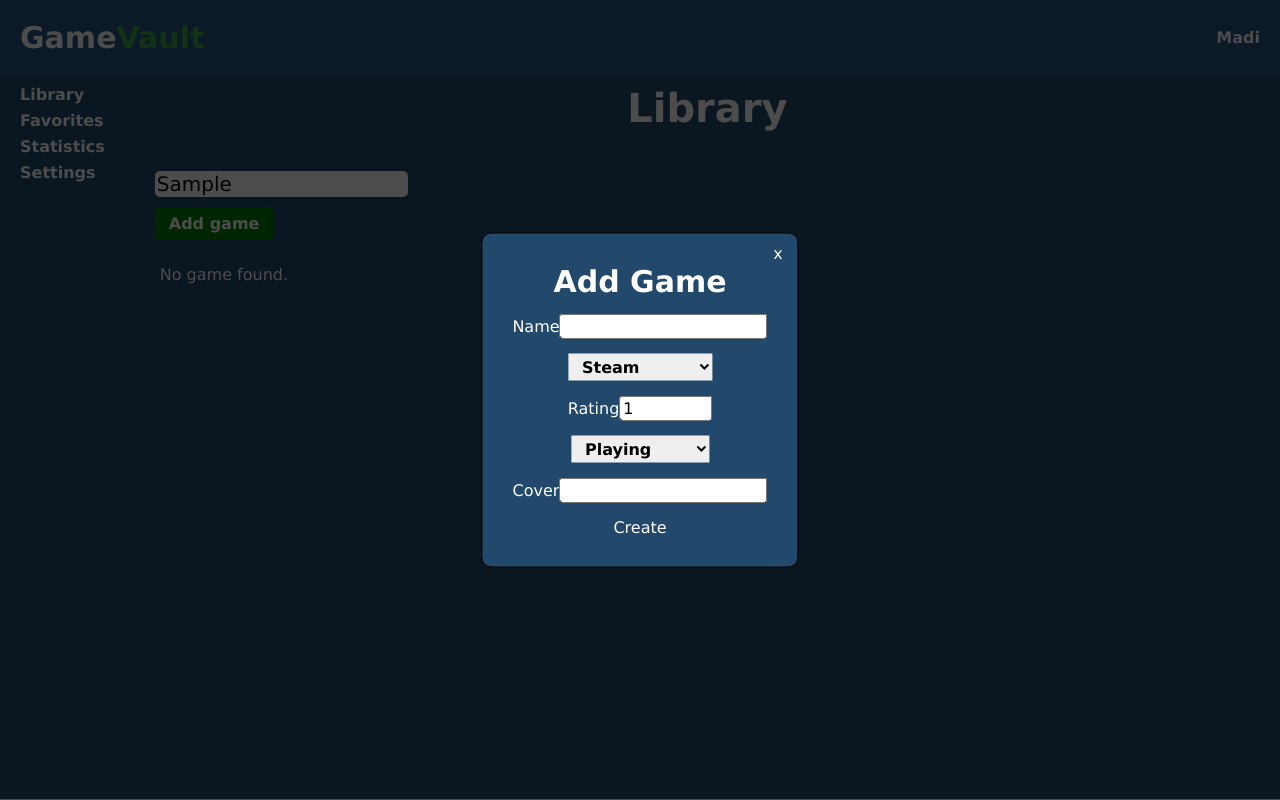
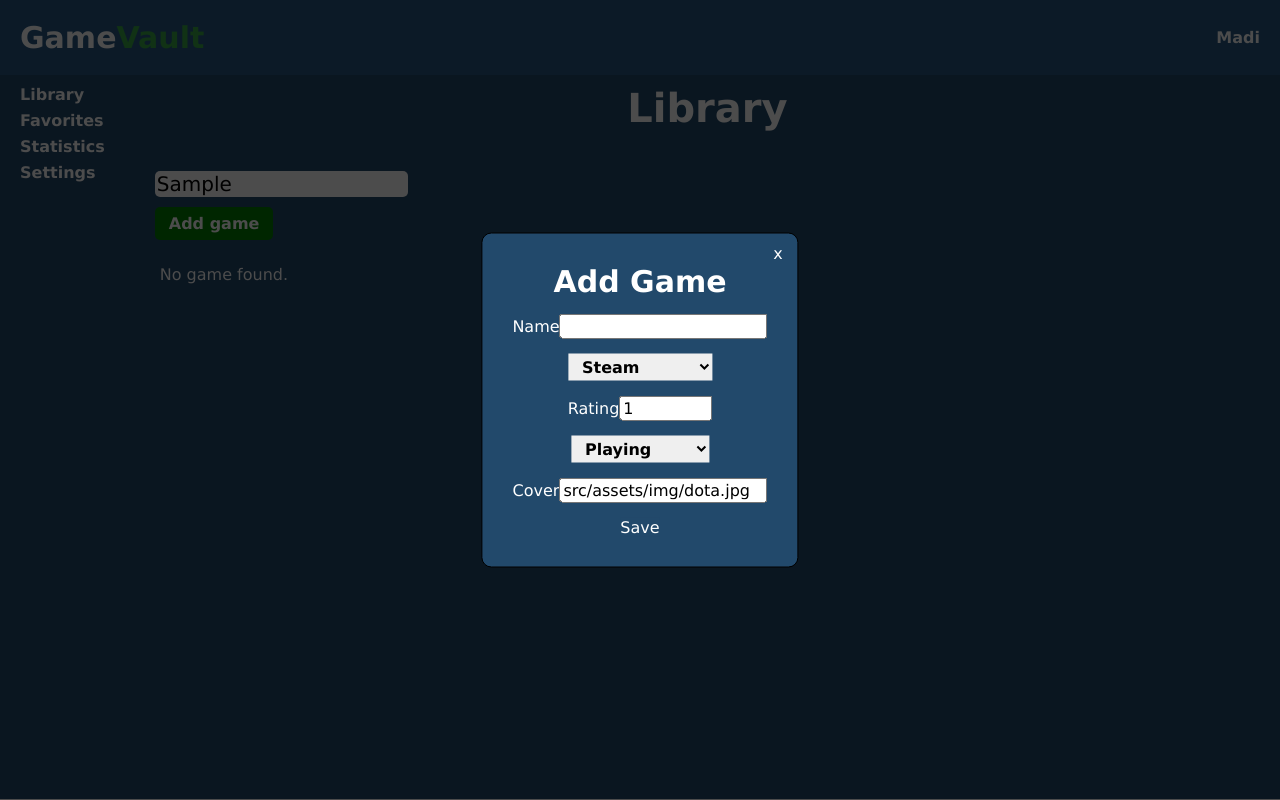
Before and after one commit to Sprowds/game-vault, a React (Vite) app: page / in a window 1280 px wide. Both pictures are taken after typing "Sample" into the empty fields and a click on the button "Add game". Built offline with nearby package versions, Linux system fonts and the light colour scheme.

Commit message:
GameForm v0.0.1
Changed AddGameForm to GameForm
Now GameForm can work in 2 mods: edit and add
Added some little fixes

```diff
--- a/index.html
+++ b/index.html
@@ -4,7 +4,7 @@
     <meta charset="UTF-8" />
     <link rel="icon" type="image/svg+xml" href="/favicon.svg" />
     <meta name="viewport" content="width=device-width, initial-scale=1.0" />
-    <title>game-vault</title>
+    <title>Game Vault</title>
   </head>
   <body>
     <div id="root"></div>
--- a/src/components/GameCard/GameCard.jsx
+++ b/src/components/GameCard/GameCard.jsx
@@ -2,7 +2,7 @@ import classes from "./GameCard.module.css";
 import starIcon from "../../assets/icon/star-icon.svg";
 import Platform from "../Platform/Platform";
 
-const GameCard = ({ gameData, deleteGame }) => {
+const GameCard = ({ gameData, deleteGame, gameFormToogle }) => {
   let ratingColor;
   if (gameData.rating >= 4) ratingColor = "#33ff00";
   else if (gameData.rating >= 3) ratingColor = "#fff239";
@@ -24,14 +24,24 @@ const GameCard = ({ gameData, deleteGame }) => {
           {gameData.rating.toFixed(2)}
         </p>
       </div>
+      <div className={classes.interactWrapper}>
         <button
           className={classes.deleteBtn}
           onClick={() => {
             deleteGame(gameData.id);
           }}
         >
-        Удалить
+          Delete
         </button>
+        <button
+          className={classes.editBtn}
+          onClick={() => {
+            gameFormToogle(true, "edit", gameData.id);
+          }}
+        >
+          Edit
+        </button>
+      </div>
     </li>
   );
 };
--- a/src/components/GameCard/GameCard.module.css
+++ b/src/components/GameCard/GameCard.module.css
@@ -50,7 +50,15 @@
   max-width: 10px;
 }
 
+.interactWrapper {
+  display: flex;
+  justify-content: space-between;
+
+  margin-top: 10px;
+}
+
 .deleteBtn {
+  width: 45%;
   padding: 5px 13px;
 
   border: 1px solid var(--alert-color);
@@ -66,3 +74,21 @@
   background-color: var(--alert-color);
   color: #fff;
 }
+
+.editBtn {
+  width: 45%;
+  padding: 5px 13px;
+
+  border: 1px solid rgb(206, 138, 12);
+  border-radius: 16px;
+
+  font-weight: 600;
+  color: rgb(206, 138, 12);
+
+  transition: 0.2s;
+}
+
+.editBtn:hover {
+  background-color: rgb(206, 138, 12);
+  color: #fff;
+}
--- /dev/null
+++ b/src/components/GameForm/GameForm.jsx
@@ -0,0 +1,98 @@
+import classes from "./GameForm.module.css";
+import SelectDropdown from "../../ui/SelectDropdown/SelectDropdown";
+import platformList from "../../data/platformList.json";
+import statusList from "../../data/statusList.json";
+import useBodyScrollLock from "../../hooks/useBodyScrollLock";
+import { useState } from "react";
+import INITIAL_NEW_GAME from "../../utils/INITIAL_NEW_GAME";
+
+const GameForm = ({ mode, initialGame, gameChange, gameFormToogle }) => {
+  useBodyScrollLock();
+
+  const [newGame, setNewGame] = useState(initialGame);
+
+  function handleChange(event) {
+    const { name, value } = event.target;
+
+    setNewGame((prev) => ({
+      ...prev,
+      [name]: value,
+    }));
+  }
+
+  function handleSubmit(event) {
+    event.preventDefault();
+    gameFormToogle(false, "");
+
+    gameChange(newGame);
+    setNewGame(INITIAL_NEW_GAME);
+  }
+
+  return (
+    <>
+      <div
+        className={classes.modal__overlay}
+        onClick={() => gameFormToogle(false, "")}
+      ></div>
+      <form className={classes.gameForm} onSubmit={handleSubmit}>
+        <h3 className={classes.title}>{mode} Game</h3>
+        <div className="name">
+          <label htmlFor="gameName">Name</label>
+          <input
+            type="text"
+            name="name"
+            value={newGame.name}
+            onChange={handleChange}
+            required
+          />
+        </div>
+        <SelectDropdown
+          value={newGame.platform}
+          name="platform"
+          options={Object.keys(platformList)}
+          onChange={handleChange}
+        />
+        <div className="rating">
+          <label htmlFor="ratingEnter">Rating</label>
+          <input
+            type="number"
+            id="ratingEnter"
+            name="rating"
+            value={newGame.rating}
+            onChange={handleChange}
+            min="1"
+            max="5"
+            step="0.01"
+          />
+        </div>
+        <SelectDropdown
+          value={newGame.status}
+          name="status"
+          options={Object.values(statusList)}
+          onChange={handleChange}
+        />
+        <div className="cover">
+          <label htmlFor="coverURL">Cover</label>
+          <input
+            type="text"
+            id="coverURL"
+            name="cover"
+            value={newGame.cover}
+            onChange={handleChange}
+          />
+        </div>
+        <button className={classes.btn} type="submit">
+          Save
+        </button>
+        <span
+          className={classes.close}
+          onClick={() => gameFormToogle(false, "")}
+        >
+          x
+        </span>
+      </form>
+    </>
+  );
+};
+
+export default GameForm;
--- /dev/null
+++ b/src/components/GameForm/GameForm.module.css
@@ -0,0 +1,44 @@
+.modal__overlay {
+  position: fixed;
+  top: 0;
+  left: 0;
+  width: 100vw;
+  height: 100vh;
+  z-index: 1000;
+  overflow: hidden;
+
+  background-color: rgba(0, 0, 0, 0.7);
+}
+
+.gameForm {
+  position: absolute;
+  top: 50%;
+  left: 50%;
+  display: inline-flex;
+  flex-direction: column;
+  gap: 15px;
+  align-items: center;
+  transform: translate(-50%, -50%);
+  z-index: 1001;
+
+  padding: 30px;
+
+  background-color: var(--main-color);
+  border-radius: 10px;
+  border: 1px solid #000;
+}
+
+.close {
+  position: absolute;
+  top: 10px;
+  right: 15px;
+  cursor: pointer;
+}
+
+.title {
+  font-size: 30px;
+}
+
+.title::first-letter {
+  text-transform: uppercase;
+}
--- a/src/components/GameList/GameList.jsx
+++ b/src/components/GameList/GameList.jsx
@@ -1,12 +1,17 @@
 import GameCard from "../GameCard/GameCard";
 import classes from "./GameList.module.css";
 
-const GameList = ({ gamesData, deleteGame }) => {
+const GameList = ({ gamesData, deleteGame, gameFormToogle }) => {
   return (
     <ul className={classes.gameList}>
       {gamesData.map((game) => {
         return (
-          <GameCard gameData={game} deleteGame={deleteGame} key={game.id} />
+          <GameCard
+            gameData={game}
+            deleteGame={deleteGame}
+            gameFormToogle={gameFormToogle}
+            key={game.id}
+          />
         );
       })}
     </ul>
--- a/src/components/Main/Main.jsx
+++ b/src/components/Main/Main.jsx
@@ -3,8 +3,9 @@ import classes from "./Main.module.css";
 import GameList from "../GameList/GameList";
 import SearchForm from "../SearchForm/SearchForm";
 import searchGame from "../../utils/searchGame";
-import AddGameForm from "../AddGameForm/AddGameForm";
+import GameForm from "../GameForm/GameForm";
 import gamesData from "../../data/games.json";
+import INITIAL_NEW_GAME from "../../utils/INITIAL_NEW_GAME";
 
 const Main = () => {
   const [search, setSearch] = useState("");
@@ -29,7 +30,27 @@ const Main = () => {
     localStorage.setItem("library", JSON.stringify(gameList));
   }, [gameList]);
 
-  const [addGameActive, setAddGameActive] = useState(false);
+  const [gameFormActive, setGameFormActive] = useState({
+    isActive: false,
+    action: "",
+  });
+
+  function gameFormToogle(isActive, action, gameId = "") {
+    if (action === "edit") {
+      setGameFormActive({
+        isActive,
+        action,
+        game: gameList.find((game) => {
+          if (game.id === gameId) return game;
+        }),
+      });
+    } else {
+      setGameFormActive({
+        isActive,
+        action,
+      });
+    }
+  }
 
   function addNewGame(newGame) {
     setGameList((prev) => [
@@ -42,6 +63,16 @@ const Main = () => {
     ]);
   }
 
+  function editGameById(gameNewData) {
+    setGameList((prevGames) =>
+      prevGames.map((game) => {
+        if (game.id === gameNewData.id)
+          return { ...gameNewData, rating: Number(gameNewData.rating) };
+        else return game;
+      }),
+    );
+  }
+
   function deleteGameById(id) {
     setGameList((prev) => prev.filter((game) => game.id !== id));
   }
@@ -52,14 +83,22 @@ const Main = () => {
       <SearchForm editSearchString={editSearchString} />
       <button
         className={classes.addGameBtn}
-        onClick={() => setAddGameActive(true)}
+        onClick={() => gameFormToogle(true, "add")}
       >
         Add game
       </button>
-      {addGameActive ? (
-        <AddGameForm
-          addNewGame={addNewGame}
-          setAddGameActive={setAddGameActive}
+      {gameFormActive.isActive === true ? (
+        <GameForm
+          mode={gameFormActive.action}
+          initialGame={
+            gameFormActive.action === "edit"
+              ? gameFormActive.game
+              : INITIAL_NEW_GAME
+          }
+          gameChange={
+            gameFormActive.action === "edit" ? editGameById : addNewGame
+          }
+          gameFormToogle={gameFormToogle}
         />
       ) : (
         <></>
@@ -67,6 +106,7 @@ const Main = () => {
       <GameList
         gamesData={searchGame(gameList, search)}
         deleteGame={deleteGameById}
+        gameFormToogle={gameFormToogle}
       />
     </main>
   );
--- /dev/null
+++ b/src/hooks/useBodyScrollLock.js
@@ -0,0 +1,13 @@
+import { useEffect } from "react";
+
+function useBodyScrollLock() {
+  useEffect(() => {
+    document.body.classList.add("no_scroll");
+
+    return () => {
+      document.body.classList.remove("no_scroll");
+    };
+  }, []);
+}
+
+export default useBodyScrollLock;
--- a/src/utils/INITIAL_NEW_GAME.js
+++ b/src/utils/INITIAL_NEW_GAME.js
@@ -3,7 +3,7 @@ const INITIAL_NEW_GAME = {
   platform: "Steam",
   rating: 1,
   status: "Playing",
-  cover: "",
+  cover: "src/assets/img/dota.jpg",
 };
 
 export default INITIAL_NEW_GAME;
```
Lines whose indentation alone changed are shown as unchanged.
